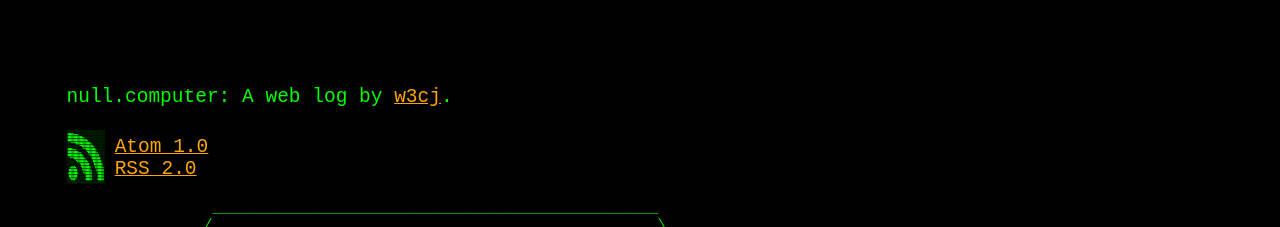
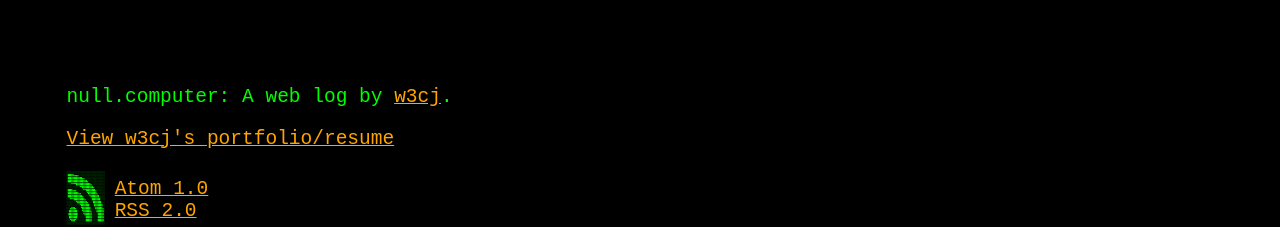
Before and after one commit to w3cj/null.computer, a website: page index.html in a window 1280 px wide. Shown: the top 227 px of the page. Drawn offline with Linux system fonts and the light colour scheme; no server answers.

Commit message:
Update index.html

```diff
--- a/index.html
+++ b/index.html
@@ -10,6 +10,7 @@
 	<body>
 		<header>
 			<p>null.computer: A web log by <a href="https://github.com/w3cj">w3cj</a>.</p>
+			<p><a href="https://w3cj.now.sh">View w3cj's portfolio/resume</a></p>
 			<div class="center-flex">
 				<pre class="feed-img">
 ░░░░░░░░░░░░░░░░░░░░░░░░░░░░░░░░
```
